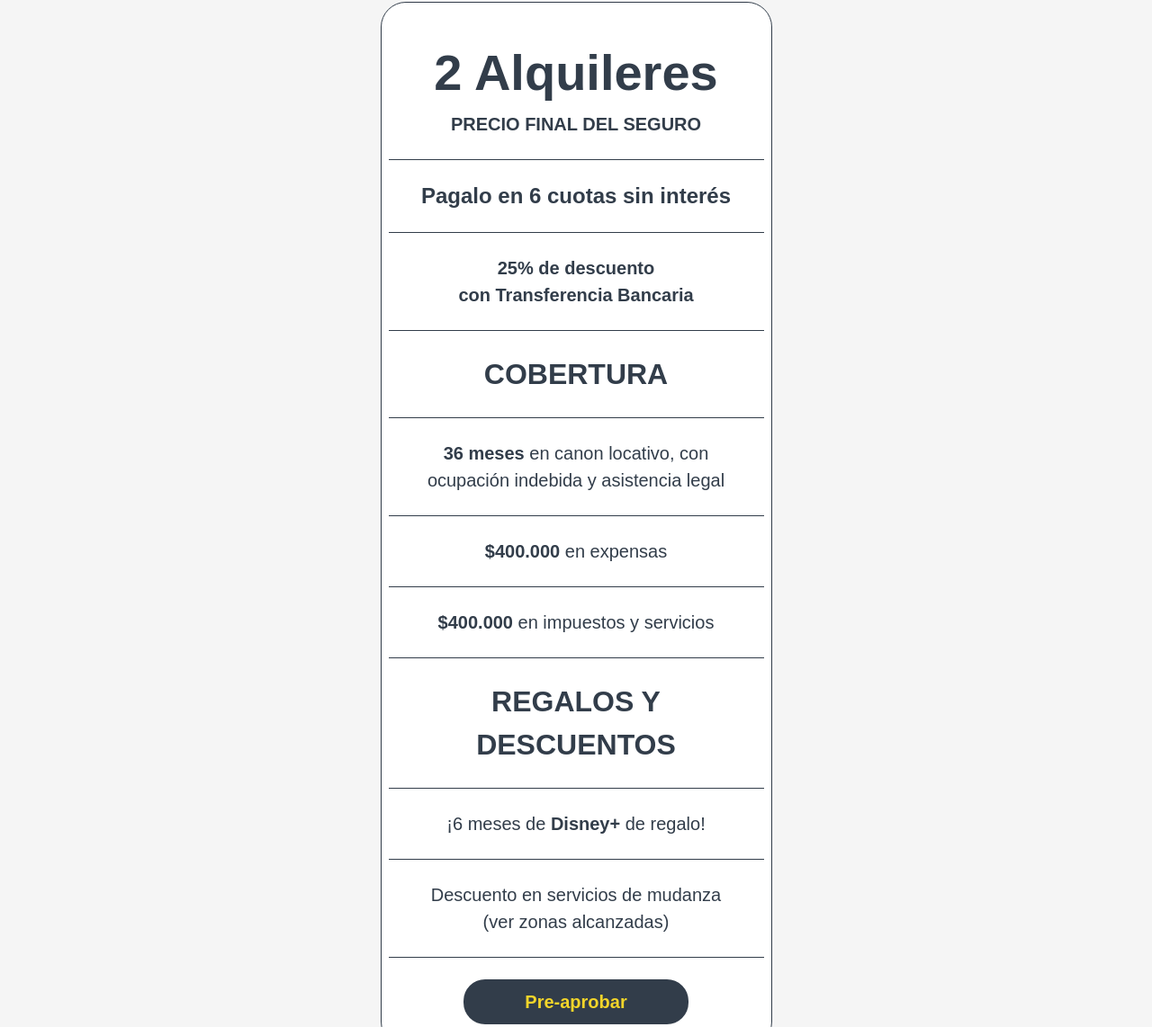
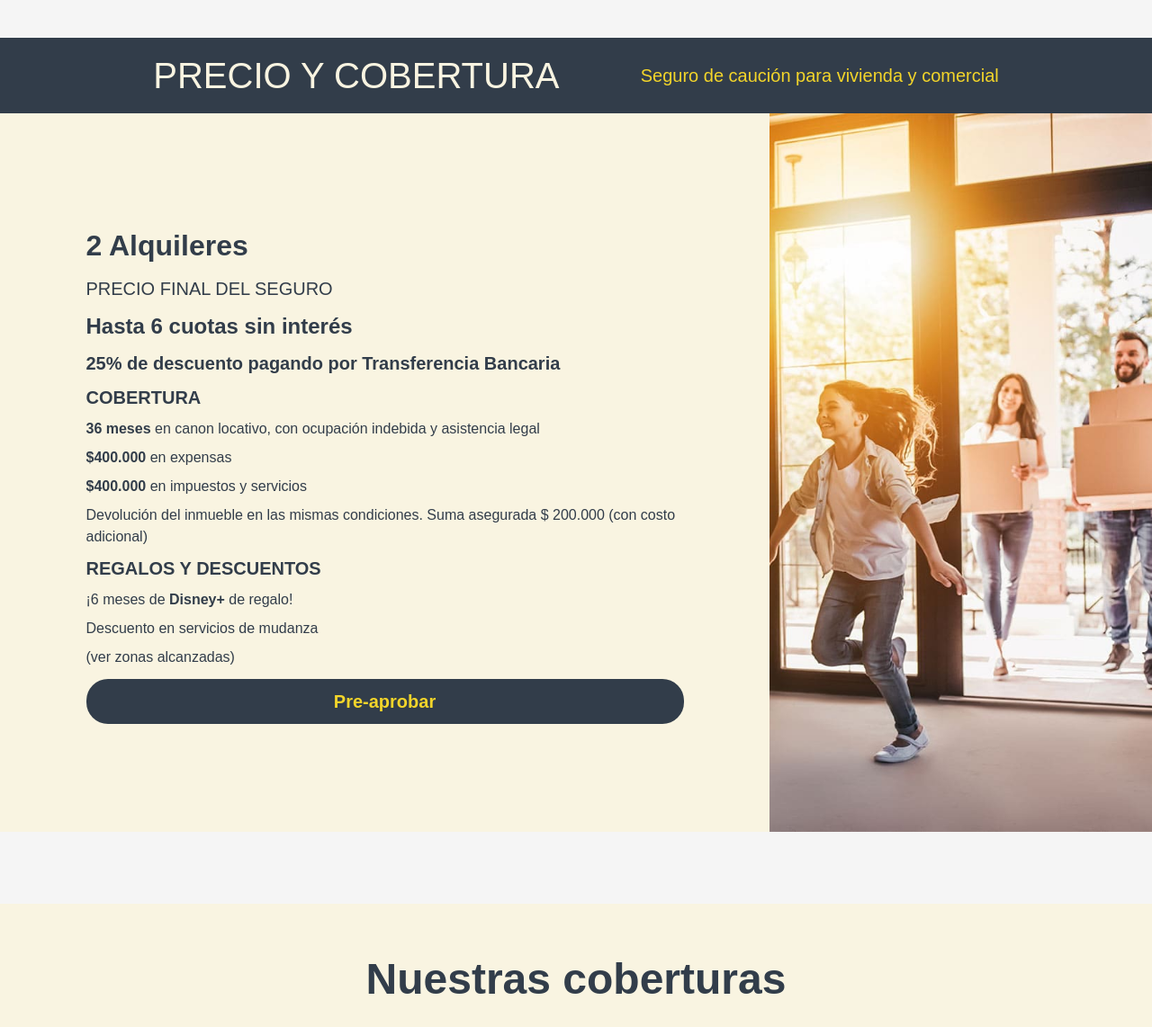
Before and after one commit to Nicosetzes/Landing-Woranz-Cauciones, a plain HTML site: page index.html in a window 1280 px wide. Shown: the part 2131-3273 px from the top of the page at 90% size. Drawn offline with nearby package versions, Linux system fonts and the light colour scheme; some packages are replaced by stand-ins of ours; a script that the page names is missing.

Commit message:
V2.7 I've made final changes to the card section, now that the buttons are gone it was important to display the plan in a different way.

```diff
--- a/index.html
+++ b/index.html
@@ -245,48 +245,38 @@
             <h1>Tu Seguro de Caución de Alquiler fácil y rápido</h1>
           </div>
           <div class="M2__content-main">
+            <div class="main__header">
+              <p>PRECIO Y COBERTURA</p>
+              <p>Seguro de caución para vivienda y comercial</p>
+            </div>
             <div class="main__information">
-              <div class="information__block">
               <p>2 Alquileres</p>
               <p>PRECIO FINAL DEL SEGURO</p>
-              </div>
-              <div class="information__block">
-                <p>Pagalo en 6 cuotas sin interés</p>
-              </div>
-              <div class="information__block">
-                <p>25% de descuento</p>
-                <p>con Transferencia Bancaria</p>
-              </div>
-              <div class="information__block">COBERTURA</div>
-              <div class="information__block">
+              <p>Hasta 6 cuotas sin interés</p>
+              <p>25% de descuento pagando por Transferencia Bancaria</p>
+              <p>COBERTURA</p>
               <p>
-                  <span>36 meses</span> en canon locativo, con ocupación
-                  indebida y asistencia legal
+                <span>36 meses</span> en canon locativo, con ocupación indebida
+                y asistencia legal
               </p>
-              </div>
-              <div class="information__block">
               <p><span>$400.000</span> en expensas</p>
-              </div>
-              <div class="information__block">
               <p><span>$400.000</span> en impuestos y servicios</p>
-              </div>
-              <div class="information__block">
-                <span>REGALOS Y DESCUENTOS</span>
-              </div>
-              <div class="information__block">
+              <p>
+                Devolución del inmueble en las mismas condiciones. Suma
+                asegurada $ 200.000 (con costo adicional)
+              </p>
+              <p>REGALOS Y DESCUENTOS</p>
               <p>¡6 meses de <span>Disney+</span> de regalo!</p>
-              </div>
-              <div class="information__block">
               <p>Descuento en servicios de mudanza</p>
               <p>(ver zonas alcanzadas)</p>
-              </div>
-              <div class="information__block">
               <a
                 href="https://woranz.com/cobertura/caucion-comercial/#preapro"
                 class="button-secondary"
                 >Pre-aprobar</a
               >
             </div>
+            <div class="main__image">
+              <img src="./media/family.jpg" alt="" />
             </div>
           </div>
         </section>
--- a/scss/_main.scss
+++ b/scss/_main.scss
@@ -230,15 +230,14 @@
   }
   .main__M2 {
     color: $blue;
-    padding: 5rem 0.75rem;
+    padding: 5rem 0;
     .M2__content-header {
-      margin: 0 auto;
+      margin: 0 auto 5rem auto;
       max-width: 800px;
       h1 {
         font-size: $font-xxl;
         font-weight: 700;
         line-height: 3.25rem;
-        margin: 0 0 1.5rem 0;
         text-align: center;
       }
       p {
@@ -247,116 +246,94 @@
       }
     }
     .M2__content-main {
+      background-color: $beige;
       display: flex;
       flex-flow: row wrap;
       justify-content: center;
-      .main__information {
-        background-color: #fff;
-        border: $blue 1px solid;
-        border-radius: 1.75rem;
+      .main__header {
+        align-items: center;
+        background-color: $blue;
         display: flex;
         flex-flow: column wrap;
-        margin: 1rem 0.5rem;
-        max-width: 435px;
-        padding: 0.75rem 0.5rem 1.5rem 0.5rem;
-        position: relative;
-        & > .information__block {
-          border-bottom: $blue 1px solid;
-          display: flex;
-          flex-flow: column wrap;
-          padding: 1.5rem 1rem;
-          width: 100%;
+        padding: 0.75rem 2rem;
+        width: 100%;
+        @media only screen and (min-width: 992px) {
+          flex-flow: row nowrap;
+          justify-content: space-evenly;
+        }
+        @media only screen and (min-width: 1200px) {
+          padding: 0.75rem 5rem;
+        }
+        p {
+          text-align: center;
+          &:first-of-type {
+            color: $beige;
+            font-size: $font-xl;
+          }
+          &:last-of-type {
+            color: $yellow;
+            font-size: $font-xs;
+          }
+        }
+      }
+      .main__information {
+        display: flex;
+        flex-flow: column wrap;
+        justify-content: center;
+        max-width: 500px;
+        padding: 0.75rem 2.5rem;
+        width: 100%;
+        @media only screen and (min-width: 768px) {
+          flex-basis: 55%;
+          margin: 0 auto;
+          padding: 0.75rem 1.25rem;
+        }
+        @media only screen and (min-width: 1200px) {
+          max-width: 750px;
+        }
+        p {
+          margin: 0.25rem 0;
+          span {
+            font-weight: 700;
+          }
           &:nth-of-type(1) {
-            align-items: center;
-            flex-flow: column wrap;
-            font-size: $font-md;
-            font-weight: 700;
-            text-align: center;
-            p {
-              &:first-child {
-                font-size: 3.5rem;
-                font-weight: 700;
-              }
-              &:last-child {
-                font-size: $font-xs;
-              }
-            }
+            font-size: $font-lg;
+            font-weight: 900;
           }
           &:nth-of-type(2) {
-            align-items: center;
-            font-size: $font-sm;
-            text-align: center;
-            p {
-              font-weight: 900;
-              line-height: 2rem;
-            }
+            font-size: $font-xs;
+            line-height: 2rem;
           }
           &:nth-of-type(3) {
-            align-items: center;
+            font-size: $font-sm;
+            font-weight: 900;
+          }
+          &:nth-of-type(4) {
             font-size: $font-xs;
             font-weight: 700;
-            text-align: center;
-          }
-          &:nth-of-type(4) {
-            font-size: $font-lg;
-            font-weight: 700;
-            text-align: center;
-          }
-          &:nth-of-type(8) {
-            font-size: $font-lg;
-            font-weight: 700;
-            text-align: center;
-          }
-          &:nth-of-type(11) {
-            & > div {
-              display: flex;
-              flex-flow: row nowrap;
-              margin: 0 0 0.55rem 0;
-              &:last-of-type {
-                margin: 0;
-              }
-              svg {
-                display: flex;
-                margin: 0.5rem 0.5rem 0 0;
-                min-width: 0.5rem;
-                max-width: 0.5rem;
-              }
-            }
           }
           &:nth-of-type(5),
-          &:nth-of-type(6),
-          &:nth-of-type(7),
-          &:nth-of-type(9),
           &:nth-of-type(10) {
-            align-items: center;
             font-size: $font-xs;
-            text-align: center;
-            a {
-              color: $blue;
-              font-weight: 700;
-              text-decoration: underline;
-            }
-            span {
-              font-weight: 700;
-              margin: 0 auto;
-            }
-          }
-          &:nth-of-type(11) {
-            border: 0;
-            flex-flow: row wrap;
-            justify-content: center;
-            padding: 1.5rem 0 0 0;
-            .button-secondary {
-              width: 100%;
-            }
+            font-weight: 900;
           }
         }
-        & > svg {
-          position: absolute;
-          right: 0;
-          top: 0;
+        .button-secondary {
+          margin: 0.5rem 0 0 0;
+          max-width: none;
         }
       }
+    }
+    .main__image {
+      max-width: 500px;
+      width: 100%;
+      @media only screen and (min-width: 768px) {
+        flex-basis: 45%;
+        max-width: 425px;
+      }
+      // @media only screen and (min-width: 1200px) {
+      //   margin: 0 auto;
+      // }
     }
   }
   .main__M3 {
```
Also changed, not shown: css/styles.css, css/styles.min.css, media/family.jpg (added), 2 other files. Lines whose indentation alone changed are shown as unchanged.
